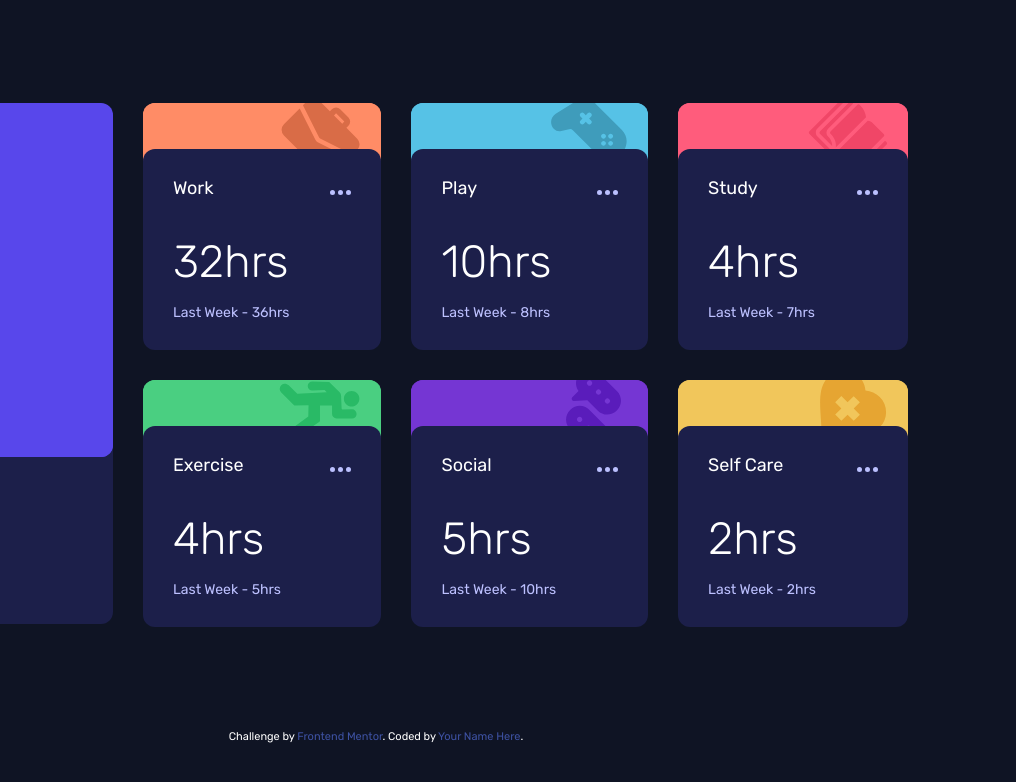
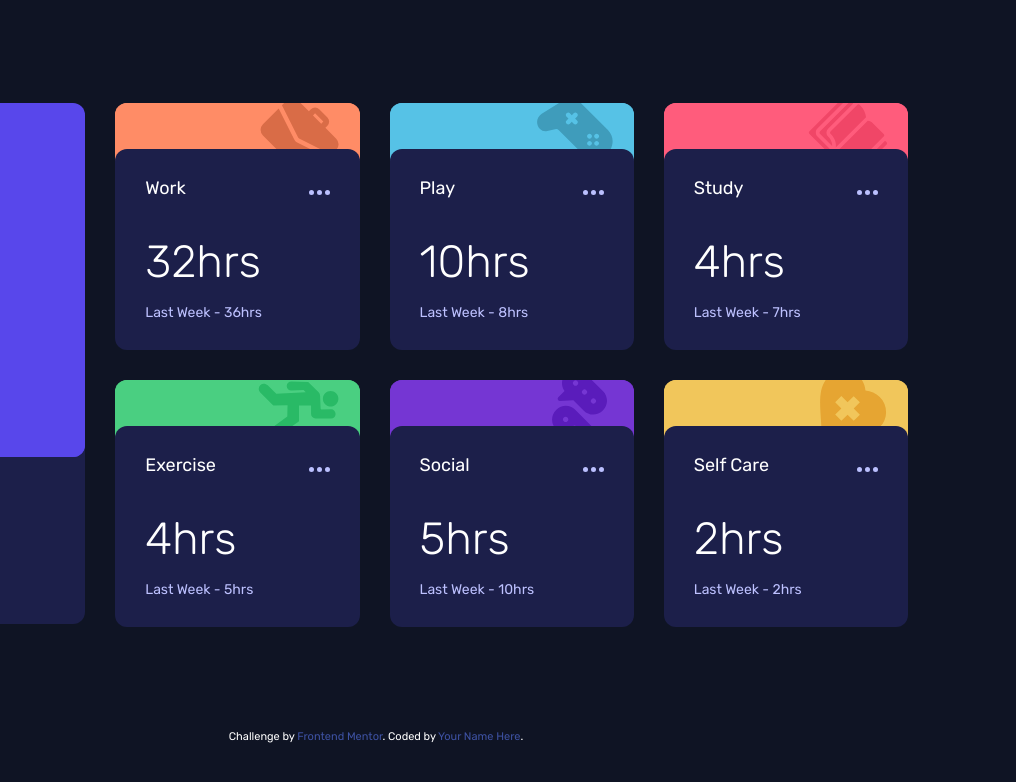
Before and after one commit to ParhamBRG/fem-time-traking-dashboard, a website: page index.html in a window 1280 px wide. Shown: the full height of the page, 264-1280 px from the left. Drawn offline with nearby package versions, Linux system fonts and the light colour scheme; files that its build step writes are made by us from their sources.

Commit message:
Align and resize card layout to the same size

```diff
--- a/app/scss/components/card-grid.scss
+++ b/app/scss/components/card-grid.scss
@@ -29,7 +29,7 @@
     justify-self: right;
 
     @include breakpoint(large){
-      grid-column: 1 / 2;
+      grid-column: 1 / 3;
       grid-row: 3 / 4;
       justify-self: left;
     }
@@ -40,7 +40,7 @@
     grid-row: 2 / 3;
 
     @include breakpoint(large){
-      grid-column: 1 / 2;
+      grid-column: 1 / 3;
       grid-row: 2 / 3;
     }
   }
--- a/app/scss/components/cards.scss
+++ b/app/scss/components/cards.scss
@@ -23,6 +23,10 @@
   border-radius:12px;
   margin-top:rem(46);
   width:100%;
+
+  @include  breakpoint(large){
+    min-width: rem(243.5);
+  }
 
   &::after , &::before{
     content: '';
```
